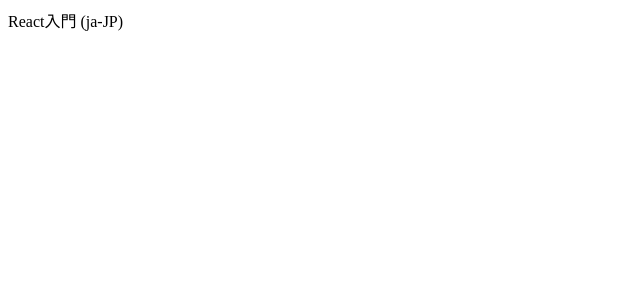
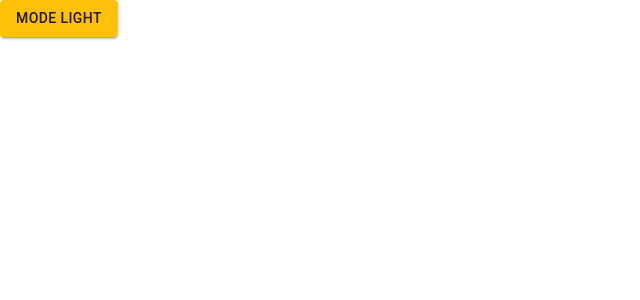
Before and after one commit to gusutaharu/React-b-Practice, a React (Create React App) app: page / in a window 1280 px wide. Shown: the top 300 px of the page, without its empty margins (0-640 px from the left). Built offline with nearby package versions, Linux system fonts and the light colour scheme; the HTML template or start-up script is replaced by a standard one.

Commit message:
useContextでMUIのテーマ切り替え

```diff
--- a/package.json
+++ b/package.json
@@ -3,6 +3,9 @@
   "version": "0.1.0",
   "private": true,
   "dependencies": {
+    "@emotion/react": "^11.14.0",
+    "@emotion/styled": "^11.14.0",
+    "@mui/material": "^6.4.4",
     "cra-template": "1.2.0",
     "react": "^19.0.0",
     "react-dom": "^19.0.0",
--- a/src/App.js
+++ b/src/App.js
@@ -1,5 +1,7 @@
 import './App.css';
-import HookContext from './chap07/HookContext';
+import MyThemeProvider from './chap07/MyThemeProvider';
+import HookThemeButton from './chap07/HookThemeButton';
+// import HookContext from './chap07/HookContext';
 // import HookReducerUp from './chap07/HookReducerUp';
 // import HookReducer from './chap07/HookReducer';
 // import HookCallbackRef from './chap07/HookCallbackRef';
@@ -18,7 +20,10 @@ function App() {
       {/* <HookCallbackRef /> */}
       {/* <HookReducer init={0} /> */}
       {/* <HookReducerUp init={0}/> */}
-      <HookContext />
+      {/* <HookContext /> */}
+      <MyThemeProvider>
+        <HookThemeButton />
+      </MyThemeProvider>
     </>
   );
 }
--- /dev/null
+++ b/src/chap07/HookThemeButton.js
@@ -0,0 +1,14 @@
+import { Button } from '@mui/material';
+import React, { useContext } from 'react'
+import ThemaContext from './ThemaContext';
+
+const HookThemeButton = () => {
+  const { mode, toggleMode } = useContext(ThemaContext);
+  return (
+    <Button variant='contained' onClick={toggleMode}>
+      Mode {mode}
+    </Button>
+  )
+}
+
+export default HookThemeButton
--- /dev/null
+++ b/src/chap07/MyThemeProvider.js
@@ -0,0 +1,48 @@
+import { createTheme, CssBaseline, ThemeProvider } from '@mui/material';
+import { amber,grey } from '@mui/material/colors';
+import React, { useState } from 'react'
+import ThemaContext from './ThemaContext';
+
+const MyThemeProvider = ({ children }) => {
+  const [mode, setMode] = useState('light');
+
+  const themeConfig = {
+    mode,
+    toggleMode: () => {
+      setMode(prev =>
+        prev === 'light' ? 'dark' : 'light'
+      );
+    }
+  };
+
+  const theme = createTheme({
+    palette: {
+      mode,
+      ...(mode === 'light'
+        ? {
+          primary: amber,
+          }
+        :{
+          primary: {
+            main: grey[500],
+            contrastText: '#fff'
+          },
+          background: {
+            default: grey[900],
+            paper: grey[900],
+          },
+        }
+      )
+    }
+  });
+  return (
+    <ThemaContext.Provider value={themeConfig}>
+      <ThemeProvider theme={theme}>
+        <CssBaseline />
+        {children}
+      </ThemeProvider>
+    </ThemaContext.Provider>
+  )
+}
+
+export default MyThemeProvider
--- /dev/null
+++ b/src/chap07/ThemaContext.js
@@ -0,0 +1,8 @@
+import { createContext } from 'react'
+
+const ThemaContext = createContext({
+  mode: 'light',
+  toggleMode: () => {}
+});
+
+export default ThemaContext
```
Also changed, not shown: 1 other file (tests, documents, lock files or other folders).
